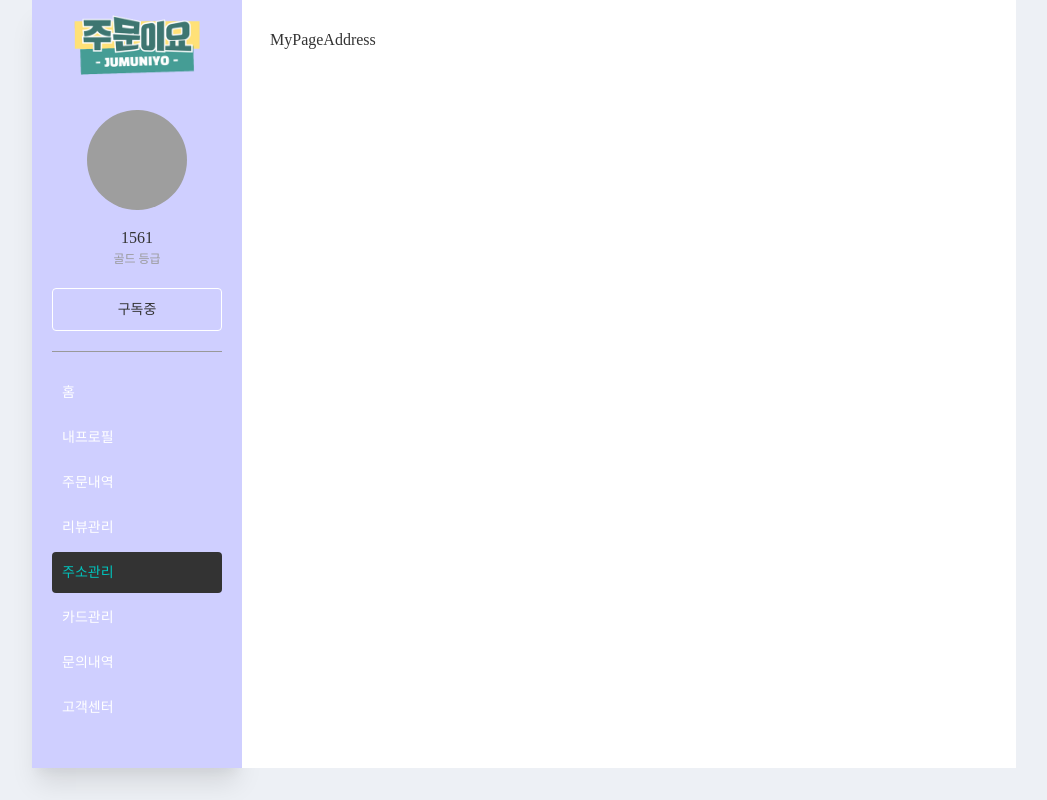
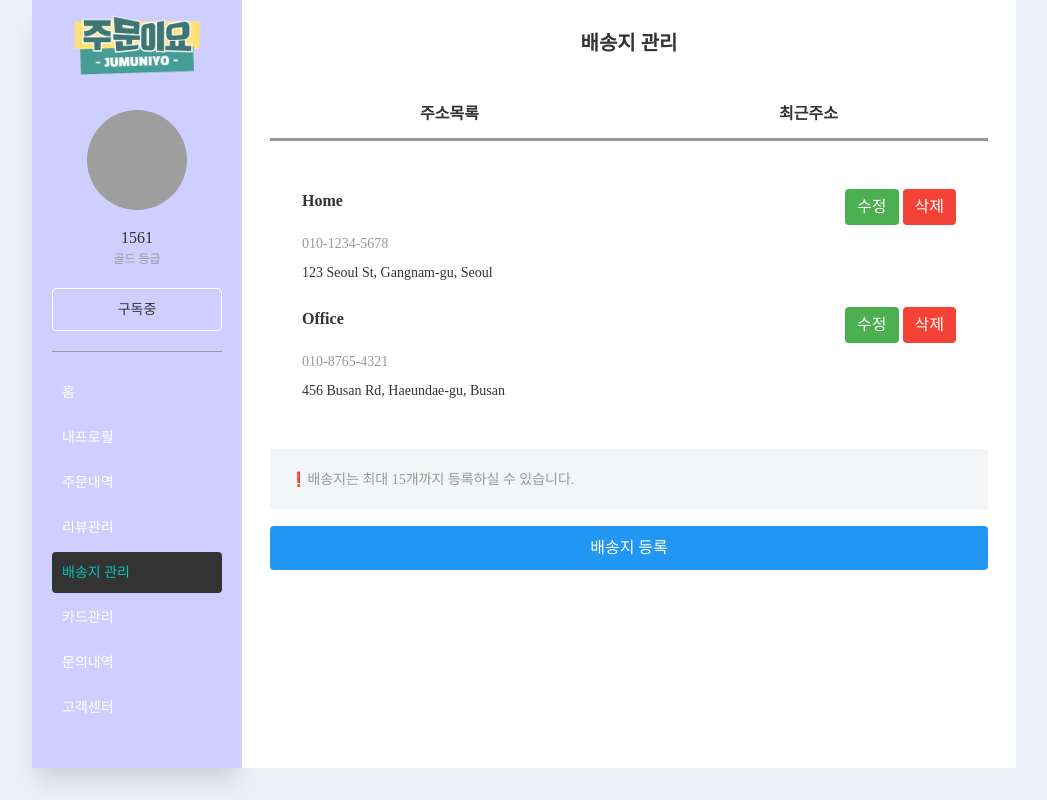
Before and after one commit to miss-gif/jumuniyo-deployment, a React (Create React App) app: page /mypage/addrlist in a window 1280 px wide. Shown: the whole page, without its empty margins (116-1163 px from the left). Built offline with nearby package versions, Linux system fonts and the light colour scheme; grey boxes are pictures that could not be loaded; a web font is replaced by a local one.

Commit message:
Design : 배송지 관리 작업

```diff
--- /dev/null
+++ b/src/pages/user/mypagePage/MyPageAddrList.scss
@@ -0,0 +1,91 @@
+.mypage-addr-list {
+  display: flex;
+  flex-direction: column;
+  gap: 16px;
+
+  &__heading {
+    font-size: 20px;
+    margin-bottom: 16px;
+    text-align: center;
+  }
+
+  &__header {
+    display: flex;
+    border-bottom: 3px solid #999;
+    &-item {
+      padding: 12px;
+      font-size: 16px;
+      font-weight: 700;
+      width: 50%;
+      display: flex;
+      justify-content: center;
+      align-items: center;
+    }
+  }
+
+  &__list {
+    padding: 20px;
+  }
+  &__item {
+    display: flex;
+    flex-direction: column;
+    gap: 8px;
+    background-color: #fff;
+    padding: 12px;
+    &-top {
+      display: flex;
+      justify-content: space-between;
+    }
+
+    &__name {
+      font-size: 16px;
+      font-weight: 700;
+    }
+    &__contact {
+      font-size: 14px;
+      color: #999;
+    }
+    &__address {
+      font-size: 14px;
+    }
+  }
+
+  &__button {
+    display: flex;
+    gap: 4px;
+    &--edit {
+      background-color: #4caf50;
+      color: #fff;
+      padding: 6px 12px;
+      border-radius: 4px;
+    }
+
+    &--delete {
+      background-color: #f44336;
+      color: #fff;
+      padding: 6px 12px;
+      border-radius: 4px;
+    }
+  }
+
+  &__info {
+    background-color: #f3f5f7;
+    color: #999;
+    padding: 20px;
+    font-size: 14px;
+  }
+
+  &__button {
+    &--add {
+      background-color: #2196f3;
+      color: #fff;
+      border: none;
+      padding: 10px 20px;
+      border-radius: 4px;
+      cursor: pointer;
+      display: block;
+      margin: 0 auto;
+      width: 100%;
+    }
+  }
+}
--- a/src/pages/user/mypagePage/MyPageAddress.jsx
+++ b/src/pages/user/mypagePage/MyPageAddress.jsx
@@ -1,7 +1,74 @@
-import React from "react";
+/* eslint-disable @typescript-eslint/no-unused-vars */
+/* eslint-disable no-undef */
+import React, { useState } from "react";
+import "./MyPageAddrList.scss";
 
-const MyPageAddrList = () => {
-  return <div>MyPageAddress</div>;
+const MyPageAddrList = ({ onDelete, onEdit, onAdd }) => {
+  // Dummy data for addresses
+  const [addresses, setAddresses] = useState([
+    {
+      name: "Home",
+      contact: "010-1234-5678",
+      address: "123 Seoul St, Gangnam-gu, Seoul",
+    },
+    {
+      name: "Office",
+      contact: "010-8765-4321",
+      address: "456 Busan Rd, Haeundae-gu, Busan",
+    },
+  ]);
+
+  return (
+    <div className="mypage-addr-list">
+      <h2 className="mypage-addr-list__heading">배송지 관리</h2>
+
+      <header className="mypage-addr-list__header">
+        <div className="mypage-addr-list__header-item">주소목록</div>
+        <div className="mypage-addr-list__header-item">최근주소</div>
+      </header>
+
+      <ul className="mypage-addr-list__list">
+        {addresses.map((address, index) => (
+          <li key={index} className="mypage-addr-list__item">
+            <div className="mypage-addr-list__item-top">
+              <div className="mypage-addr-list__item__name">{address.name}</div>
+              <div className="mypage-addr-list__button">
+                <button
+                  className="mypage-addr-list__button mypage-addr-list__button--edit"
+                  onClick={() => onEdit(index)}
+                >
+                  수정
+                </button>
+                <button
+                  className="mypage-addr-list__button mypage-addr-list__button--delete"
+                  onClick={() => onDelete(index)}
+                >
+                  삭제
+                </button>
+              </div>
+            </div>
+            <div className="mypage-addr-list__item__contact">
+              {address.contact}
+            </div>
+            <div className="mypage-addr-list__item__address">
+              {address.address}
+            </div>
+          </li>
+        ))}
+      </ul>
+
+      <div className="mypage-addr-list__info">
+        ❗배송지는 최대 15개까지 등록하실 수 있습니다.
+      </div>
+
+      <button
+        className="mypage-addr-list__button mypage-addr-list__button--add"
+        onClick={onAdd}
+      >
+        배송지 등록
+      </button>
+    </div>
+  );
 };
 
 export default MyPageAddrList;
--- a/src/pages/user/mypagePage/MypageHeader.jsx
+++ b/src/pages/user/mypagePage/MypageHeader.jsx
@@ -34,7 +34,7 @@ const MypageHeader = () => {
     { path: "/mypage/profile", label: "내프로필" },
     { path: "/mypage/orderlist", label: "주문내역" },
     { path: "/mypage/reviewlist", label: "리뷰관리" },
-    { path: "/mypage/addrlist", label: "주소관리" },
+    { path: "/mypage/addrlist", label: "배송지 관리" },
     { path: "/mypage/cardlist", label: "카드관리" },
     { path: "/mypage/inquirylist", label: "문의내역" },
     { path: "/mypage/help", label: "고객센터" },
```
